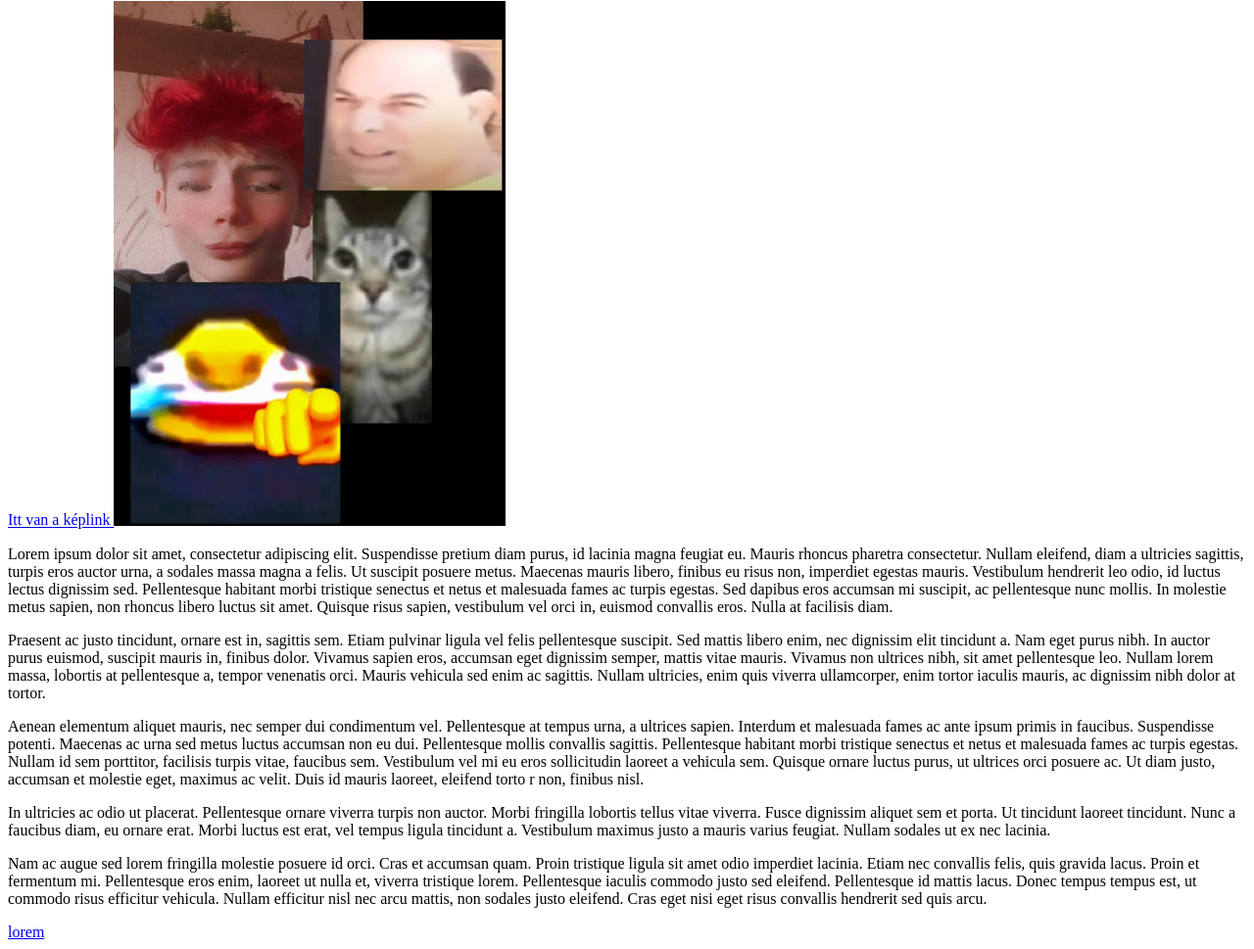
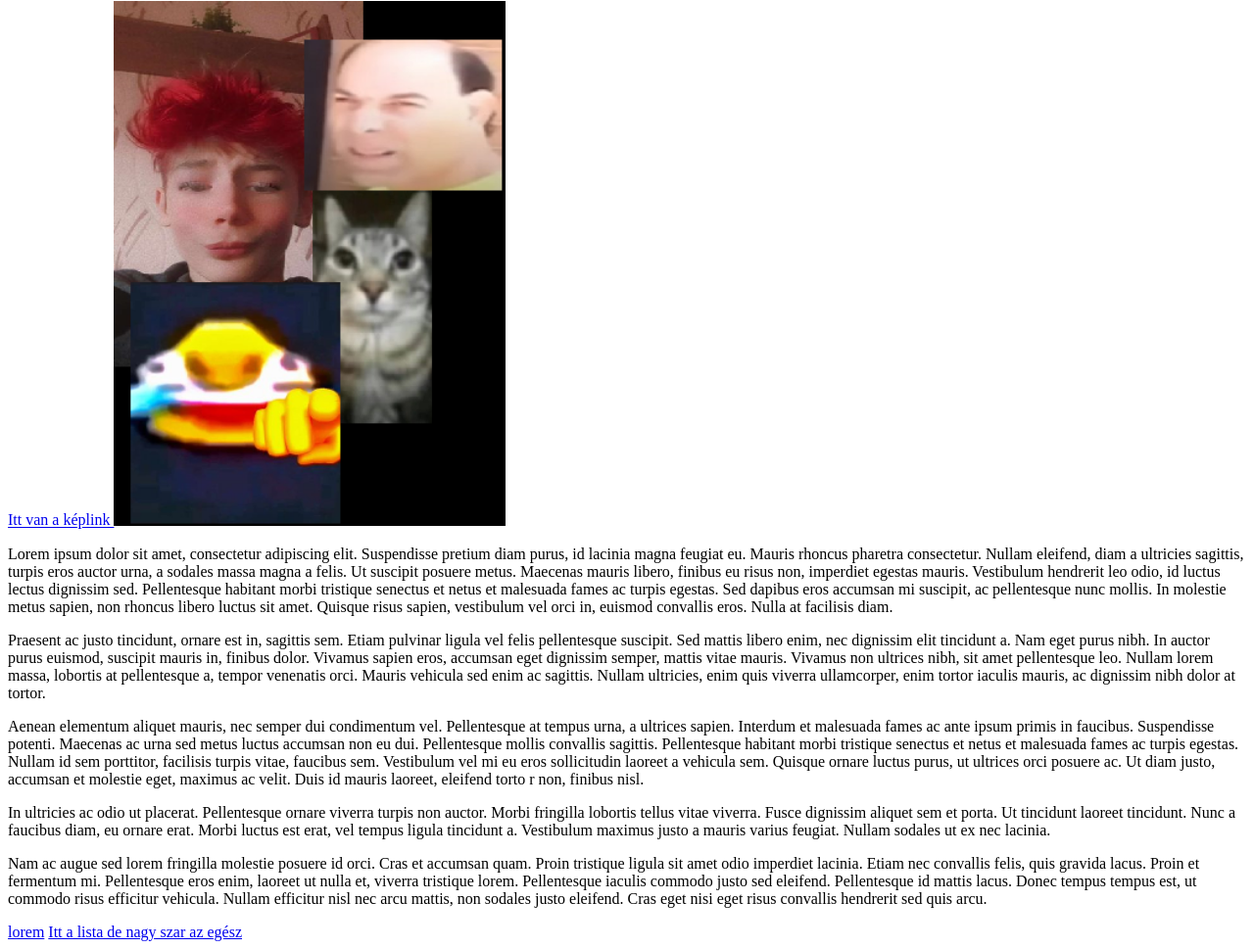
Before and after one commit to horkaipeti/web, a plain HTML site: page index.html in a window 1280 px wide. Shown: the part 287-1256 px from the top of the page at 98% size. Drawn offline with Linux system fonts and the light colour scheme.

Commit message:
reeereeeee

```diff
--- a/index.html
+++ b/index.html
@@ -52,7 +52,7 @@
         nisl nec arcu mattis, non sodales justo eleifend. Cras eget nisi eget risus convallis hendrerit sed quis arcu.
     </p>
     <a href="https://www.lipsum.com/" target="_blank" >lorem</a>
-
+    <a href="lista.html" target="_blank">Itt a lista de nagy szar az egész</a>
 
 </body>
 </html>
```
